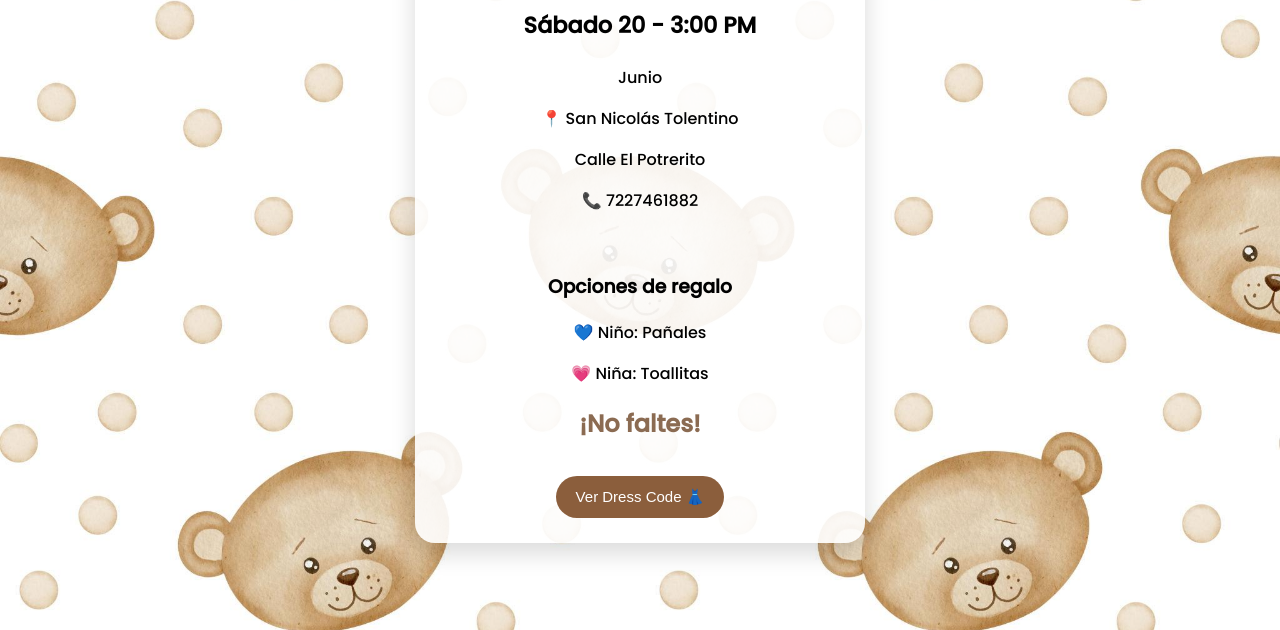
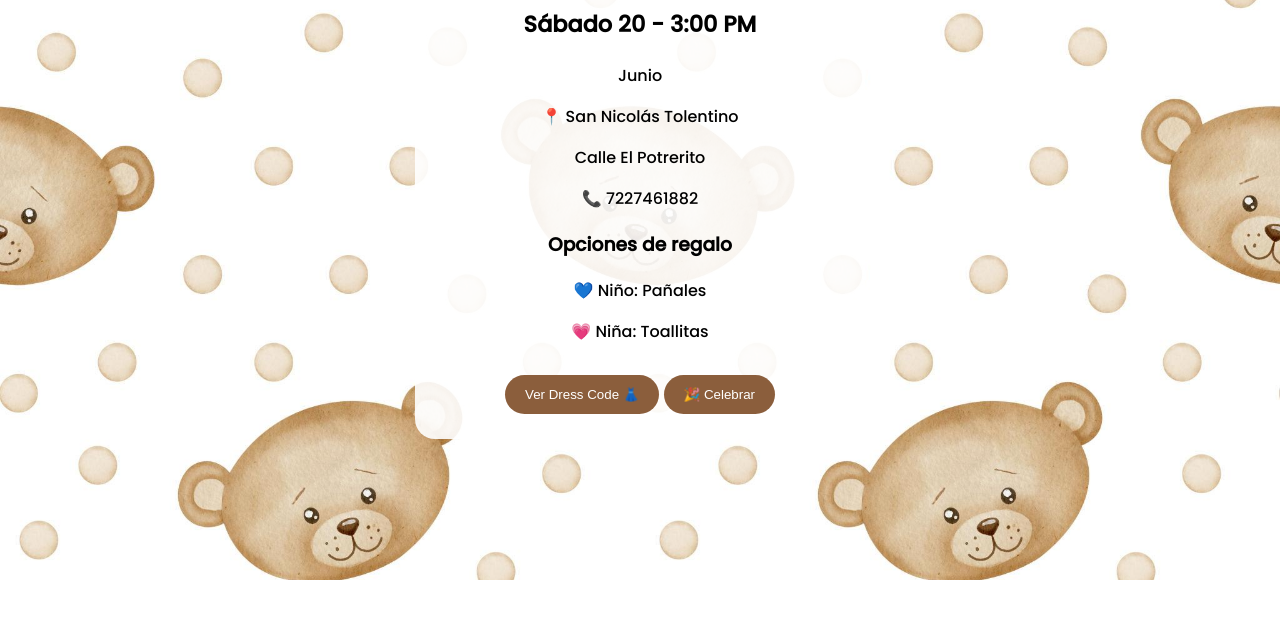
Before and after one commit to samuealvarez06-cyber/revelacion-bebe, a plain HTML site: page index.html in a window 1280 px wide. Shown: the part 220-850 px from the top of the page. After the commit the page ends 800 px from the top, so only its background shows below. Drawn offline with nearby package versions, Linux system fonts and the light colour scheme.

Commit message:
Update index.html

```diff
--- a/index.html
+++ b/index.html
@@ -4,7 +4,7 @@
 <meta charset="UTF-8">
 <meta name="viewport" content="width=device-width, initial-scale=1.0">
 
-<title>Revelación de Género</title>
+<title>Revelación Género</title>
 
 <link href="https://fonts.googleapis.com/css2?family=Playfair+Display:wght@700&family=Poppins:wght@300;500&display=swap" rel="stylesheet">
 
@@ -12,55 +12,60 @@
 body{
   margin:0;
   font-family:'Poppins', sans-serif;
+  overflow:hidden;
 }
 
 /* SECCIONES */
 .seccion{
-  display:none;
+  position:absolute;
   width:100%;
-  min-height:100vh;
+  height:100vh;
+  top:0;
+  left:0;
+  opacity:0;
+  transition:1s;
 }
 
 .activa{
-  display:block;
+  opacity:1;
+  z-index:1;
 }
 
-/* FONDO OSITOS */
+/* FONDOS */
 #p1{
-  background: url('./fondo1.jpg') no-repeat center/cover;
+  background:url('./fondo1.jpg') center/cover no-repeat;
 }
 
-/* FONDO DRESS CODE */
 #p2{
-  background: url('./fondo2.jpg') no-repeat center/cover;
+  background:url('./fondo2.jpg') center/cover no-repeat;
 }
 
-/* CONTENIDO CENTRAL */
+/* TARJETA */
 .contenido{
-  background: rgba(255,255,255,0.9);
+  background:rgba(255,255,255,0.9);
   padding:25px;
   border-radius:20px;
   width:90%;
   max-width:400px;
-  margin:50px auto;
+  margin:60px auto;
   text-align:center;
-  box-shadow:0 10px 25px rgba(0,0,0,0.15);
+  animation:fadeUp 1s;
+}
+
+@keyframes fadeUp{
+  from{opacity:0; transform:translateY(40px);}
+  to{opacity:1; transform:translateY(0);}
 }
 
 /* TITULOS */
 h1{
-  font-family:'Playfair Display', serif;
-  font-size:2.3em;
+  font-family:'Playfair Display';
   color:#6b4c3b;
 }
 
-h2{
-  color:#8b6b52;
-}
-
 .fecha{
+  font-weight:bold;
   font-size:1.4em;
-  font-weight:bold;
 }
 
 /* BOTONES */
@@ -71,7 +76,6 @@ button{
   border-radius:25px;
   background:#8b5e3c;
   color:white;
-  font-size:15px;
   cursor:pointer;
   transition:0.3s;
 }
@@ -80,11 +84,31 @@ button:hover{
   background:#6b4c3b;
 }
 
-/* BOTON REGRESO */
-.back{
-  position:absolute;
-  top:20px;
-  left:20px;
+/* WHATSAPP */
+.whatsapp{
+  position:fixed;
+  bottom:20px;
+  right:20px;
+  background:#25D366;
+  color:white;
+  padding:15px;
+  border-radius:50%;
+  font-size:20px;
+  text-decoration:none;
+}
+
+/* CONFETI */
+.confeti{
+  position:fixed;
+  width:10px;
+  height:10px;
+  background:red;
+  top:-10px;
+  animation:fall 3s linear infinite;
+}
+
+@keyframes fall{
+  to{ transform:translateY(100vh) rotate(360deg);}
 }
 </style>
 
@@ -92,11 +116,15 @@ button:hover{
 
 <body>
 
+<!-- 🎵 MUSICA -->
+<audio autoplay loop>
+  <source src="https://www.bensound.com/bensound-music/bensound-love.mp3" type="audio/mpeg">
+</audio>
+
 <!-- 🧸 PAGINA 1 -->
 <div id="p1" class="seccion activa">
 
 <div class="contenido">
-
 <h2>Acompáñanos a nuestra</h2>
 <h1>Revelación de Género</h1>
 
@@ -107,18 +135,12 @@ button:hover{
 <p>Calle El Potrerito</p>
 <p>📞 7227461882</p>
 
-<br>
-
 <h3>Opciones de regalo</h3>
 <p>💙 Niño: Pañales</p>
 <p>💗 Niña: Toallitas</p>
 
-<h2>¡No faltes!</h2>
-
-<button onclick="mostrar('p2')">
-Ver Dress Code 👗
-</button>
-
+<button onclick="cambiar('p2')">Ver Dress Code 👗</button>
+<button onclick="confeti()">🎉 Celebrar</button>
 </div>
 
 </div>
@@ -126,32 +148,43 @@ Ver Dress Code 👗
 <!-- 👗 PAGINA 2 -->
 <div id="p2" class="seccion">
 
-<button class="back" onclick="mostrar('p1')">⬅️</button>
-
 <div class="contenido">
-
 <h1>Dress Code</h1>
 
 <h3>👨 Hombre</h3>
 <p>Camisa blanca</p>
 <p>Jeans oscuros</p>
 
-<br>
-
 <h3>👩 Mujer</h3>
 <p>Camisa blanca</p>
 <p>Jeans oscuros</p>
 <p>Vestido blanco</p>
 
+<button onclick="cambiar('p1')">⬅️ Regresar</button>
 </div>
 
 </div>
 
+<!-- 📲 WHATSAPP -->
+<a class="whatsapp" href="https://wa.me/527227461882" target="_blank">💬</a>
+
 <script>
-function mostrar(id){
+function cambiar(id){
   document.getElementById("p1").classList.remove("activa");
   document.getElementById("p2").classList.remove("activa");
   document.getElementById(id).classList.add("activa");
+}
+
+function confeti(){
+  for(let i=0;i<50;i++){
+    let c=document.createElement("div");
+    c.className="confeti";
+    c.style.left=Math.random()*100+"%";
+    c.style.backgroundColor=["#ff66b2","#4da6ff","#ffd700"][Math.floor(Math.random()*3)];
+    document.body.appendChild(c);
+
+    setTimeout(()=>c.remove(),3000);
+  }
 }
 </script>
 
```
